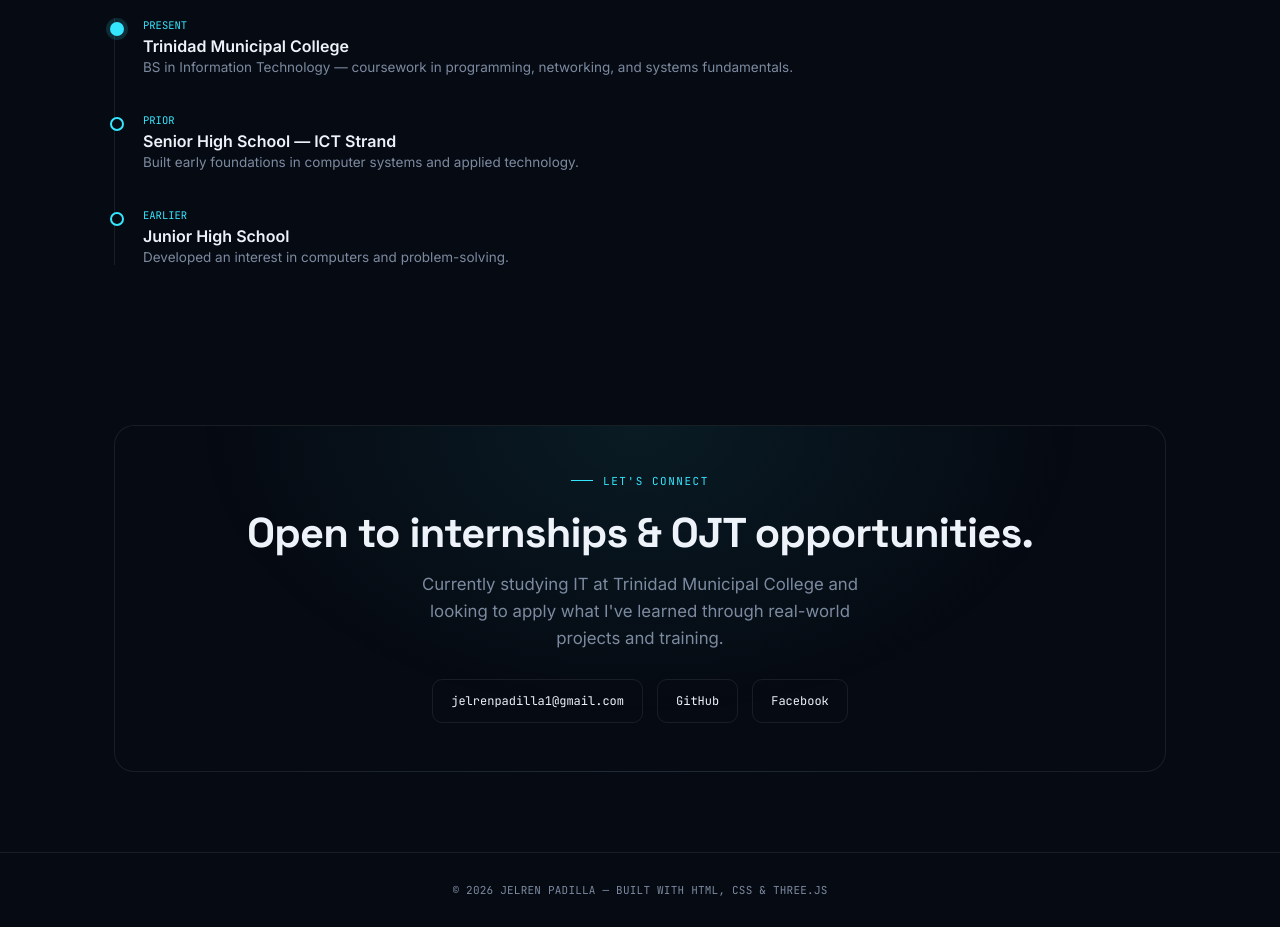
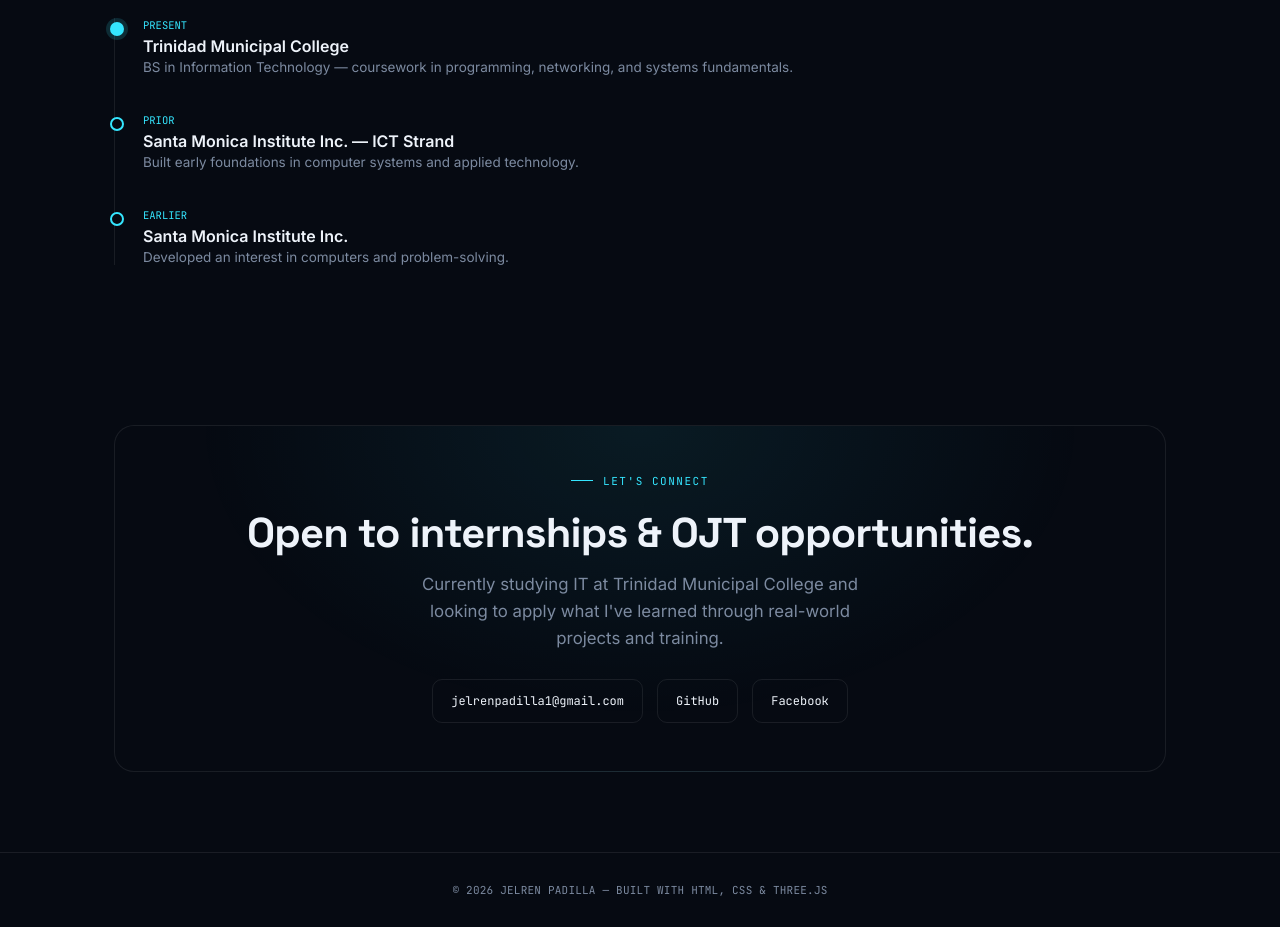
Before and after one commit to jelrenpadilla1-boop/Jelren-Padilla, a plain HTML site: page index.html in a window 1280 px wide. Shown: the part 2520-3447 px from the top of the page. Drawn offline with nearby package versions, Linux system fonts and the light colour scheme; animation ran at ten frames a second.

Commit message:
update the education

```diff
--- a/index.html
+++ b/index.html
@@ -1396,12 +1396,12 @@
         </div>
         <div class="tl-item">
           <span class="tl-date">PRIOR</span>
-          <h4>Senior High School — ICT Strand</h4>
+          <h4>Santa Monica Institute Inc. — ICT Strand</h4>
           <p>Built early foundations in computer systems and applied technology.</p>
         </div>
         <div class="tl-item">
           <span class="tl-date">EARLIER</span>
-          <h4>Junior High School</h4>
+          <h4>Santa Monica Institute Inc.</h4>
           <p>Developed an interest in computers and problem-solving.</p>
         </div>
       </div>
```
